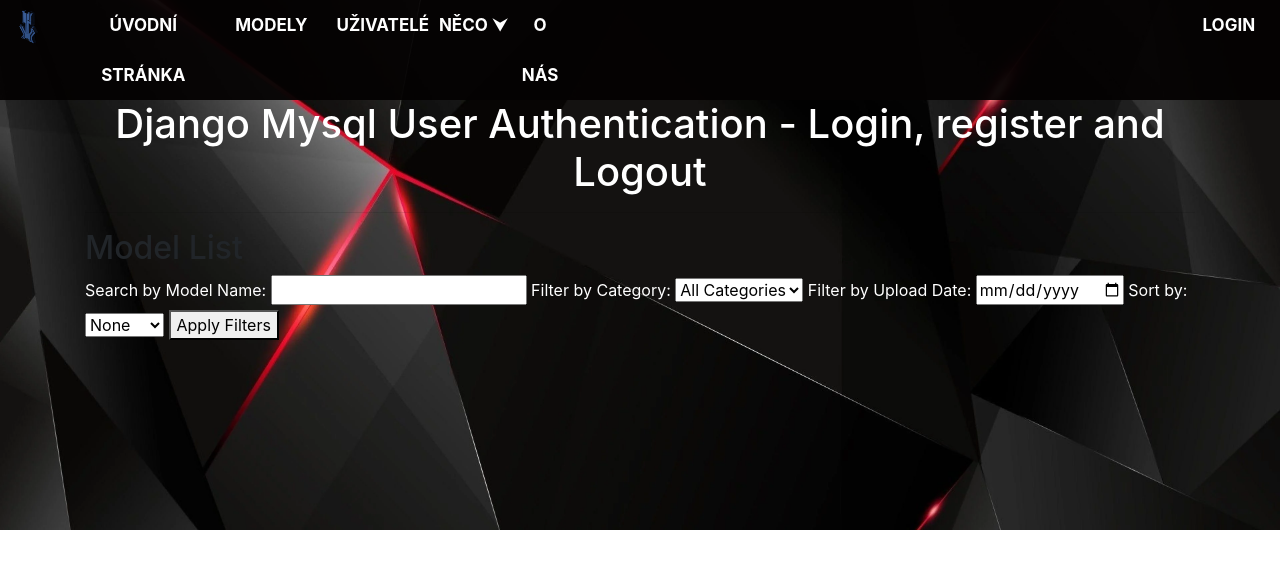
After one commit to OndraVicha/zaverecny-projekt, a Django app: page /modelViewer/model_list/ in a window 1280 px wide. The commit adds this page. Shown: the top 569 px of the page. Run offline with Django 4.2, Linux system fonts and the light colour scheme; data that the repository does not hold is empty; parts of the project's set-up code (start-up, migrations or seed data) failed here and were passed over; some libraries are stand-ins or nearby versions.

Commit message:
přidání hodnocení modelu(Nefunkční zatim)

```diff
--- a/modelViewer/admin.py
+++ b/modelViewer/admin.py
@@ -5,3 +5,4 @@ from .models import *
 
 admin.site.register(ThreeDModel)
 admin.site.register(Category)
+admin.site.register(Rating)
--- /dev/null
+++ b/modelViewer/static/js/rating.js
@@ -0,0 +1,42 @@
+ $(document).ready(function () {
+      // Přidání události pro změnu hodnocení
+      $('.rating input').change(function () {
+        const modelId = $(this).data('model-id');
+        const ratingContainer = $(this).closest('.rating-container').find('.rating');
+        rateModel(modelId, ratingContainer);
+      });
+
+      // Funkce pro odeslání hodnocení pomocí AJAX
+      function rateModel(modelId, ratingContainer) {
+        const rating = $('input[name="rating"]:checked').val();
+        $.ajax({
+          url: `/rate/${modelId}/`,
+          method: 'POST',
+          data: { rating: rating },
+          success: function (data) {
+            // Aktualizace zobrazení hvězdiček po úspěšném hodnocení
+            displayStars(data.rating, ratingContainer);
+          },
+          error: function (error) {
+            console.error('Failed to rate the model:', error);
+          },
+        });
+      }
+
+      // Funkce pro zobrazení hvězdiček
+      function displayStars(rating, container) {
+        container.empty();
+        for (let i = 1; i <= 5; i++) {
+          const star = $('<span class="icon">★</span>');
+          if (i <= rating) {
+            star.addClass('active');
+          }
+          container.append(star);
+        }
+      }
+      $('.rate-model').click(function () {
+        const modelId = $(this).closest('.rating-container').find('.rating').data('model-id');
+        const ratingContainer = $(this).closest('.rating-container').find('.rating');
+        rateModel(modelId, ratingContainer);
+    });
+    });
--- a/modelViewer/static/userCSS/home.css
+++ b/modelViewer/static/userCSS/home.css
@@ -7,7 +7,7 @@ body{
     background-attachment: scroll;
 }
 .h1{
-    padding-top: 200px;
+    padding-top: 100px;
     text-align: center;
     color: #ffffff;
 }
--- a/modelViewer/templates/frontpage/navbar.html
+++ b/modelViewer/templates/frontpage/navbar.html
@@ -9,14 +9,8 @@
                </a>
               </li>
             <li style="width: 12%;"><a href='/'>Úvodní stránka</a></li>
-            <li style="width: 8%;"><a class='dropdown-arrow' href=''>Modely</a>
-              <ul class='sub-menus'>
+            <li style="width: 8%;"><a href='/modelViewer/model_list'>Modely</a>
 
-                <li><a href=''>Jiné</a></li>
-                <li><a href=''>Město</a></li>
-                <li><a href=''>Hory</a></li>
-                <li><a href=''>Krajina</a></li>
-              </ul>
             </li>
             <li style="width: 8%;"><a href=''>Uživatelé</a></li>
             <li style="width: 6%;"><a class='dropdown-arrow' href=''>Něco</a>
--- a/modelViewer/templates/home.html
+++ b/modelViewer/templates/home.html
@@ -12,8 +12,11 @@
     <link rel="stylesheet" href="{% static 'userCSS/home.css' %}">
     <link rel="stylesheet" href="{% static 'userCSS/profile.css' %}">
     <link rel="stylesheet" href="{% static 'userCSS/aframe.css' %}">
+ <script src="https://code.jquery.com/jquery-3.6.4.min.js"></script>
     <script src="{% static 'js/navbar.js' %}"></script>
+    <script src="{% static 'js/rating.js' %}"></script>
     <script src="https://aframe.io/releases/1.5.0/aframe.min.js"></script>
+
 
 </head>
 {% include 'frontpage/navbar.html' %}
@@ -28,6 +31,7 @@
       {% block add %} {% endblock %}
       {% block user %} {% endblock %}
       {% block content %} {% endblock %}
+        {% block search %} {% endblock %}
     </main>
   </div>
 </body>
--- /dev/null
+++ b/modelViewer/templates/models/search_model.html
@@ -0,0 +1,85 @@
+{% extends 'home.html' %}
+
+{% block search %}
+  <h2>Model List</h2>
+
+    <form method="get" action="{% url 'model_list' %}">
+        <div class="text-white">
+            <label for="model_name">Search by Model Name:</label>
+            <input type="text" name="model_name">
+
+            <label for="category">Filter by Category:</label>
+            <select name="category">
+                <option value="" selected>All Categories</option>
+                {% for category in categories %}
+                    <option value="{{ category.id }}">{{ category.name }}</option>
+                {% endfor %}
+            </select>
+
+            <label for="upload_date">Filter by Upload Date:</label>
+            <input type="date" name="upload_date">
+
+            <label for="sort_by">Sort by:</label>
+            <select name="sort_by">
+                <option value="" selected>None</option>
+                <option value="newest">Newest</option>
+                <option value="oldest">Oldest</option>
+            </select>
+
+            <button type="submit">Apply Filters</button>
+        </div>
+    </form>
+    <div class="w3-container text-white">
+        <div class="row">
+             {% for model in models %}
+                <div class="col-md-4 mb-4">
+                    <div class="w3-card-4 border border-danger bg-secondary" style="height: 100%;">
+                        <img src="{{ model.image.url }}" alt="{{ model.title }}" style="width:100%; height:500px; object-fit: cover;" class="img-fluid">
+                        <button class="btn btn-info delete-btn mt-2 w-100">
+                                <a class="text-white text-decoration-none" href="{% url 'model' model.id %}">View Model</a>
+                        </button>
+                        <div style="clear: both;"></div>
+                        <h2 class="text-center">{{ model.title }}</h2>
+                        <div class="w3-container w3-center ml-2">
+
+                            <strong>{{ model.title }}</strong> by {{ model.user.username }}<br>
+                            Description: {{ model.description }}<br>
+                            Upload Date: {{ model.upload_date }}<br>
+                            Categories:
+                            {% for category in model.categories.all %}
+                              {{ category.name }}
+                            {% endfor %}
+                            <br>
+                            <div class="rating-container">
+                                <p>Rating: {{ model.rating_average|default:"Not rated" }}</p>
+                                <div class="rating" data-model-id="{{ model.id }}">
+                                    <!-- Zde zobrazte hvězdičky podle hodnocení modelu -->
+                                </div>
+                                <form>
+                                    1
+                                    <input type="radio" name="rating" value="1">
+                                    <input type="radio" name="rating" value="2">
+                                    <input type="radio" name="rating" value="3">
+                                    <input type="radio" name="rating" value="4">
+                                    <input type="radio" name="rating" value="5">
+                                    5
+                                    <button type="button" class="rate-model">Rate Model</button>
+                                </form>
+                                <p class="rating-error" style="color: red;"></p> <!-- Zde zobrazte chybovou zprávu -->
+                            </div>
+                        </div>
+                            <div class="mt-2">
+                                <button class="btn btn-success delete-btn float-left">
+                                    <a class="text-white text-decoration-none" href="{% url 'model' model.id %}">View Model</a>
+                                </button>
+
+                                <button class="btn btn-primary delete-btn float-right">
+                                    <a class="text-white text-decoration-none" href="{{ model.file.url }}" target="_blank">Download Model</a>
+                                </button>
+                            </div>
+                    </div>
+                </div>
+            {% endfor %}
+        </div>
+    </div>
+{% endblock %}
--- a/modelViewer/urls.py
+++ b/modelViewer/urls.py
@@ -12,4 +12,6 @@ urlpatterns = [
     path('delete_model/<int:model_id>/', views.delete_model, name='delete_model'),
     path('edit_3d_model/<int:model_id>/', views.edit_3d_model, name='edit_3d_model'),
     path('model/<int:model_id>/', views.model, name='model'),
+    path('model_list/', views.model_list, name='model_list'),
+    path('rate_model/<int:model_id>/', views.rate_model, name='rate_model'),
 ]
--- a/modelViewer/views.py
+++ b/modelViewer/views.py
@@ -4,9 +4,12 @@ from django.contrib.auth.forms import UserCreationForm
 from django.contrib.auth import authenticate, login
 from django.contrib.auth import logout
 from .forms import ThreeDModelForm,StyledAuthenticationForm
-from .models import ThreeDModel,Category
+from .models import ThreeDModel,Category,Rating
 from django.contrib import messages
-from django.db import models
+from django.db.models import Q
+from django.http import JsonResponse
+from django.views.decorators.http import require_POST
+from django.contrib.auth.decorators import login_required
 
 def index(request):
 	return render(request, 'index.html')
@@ -104,10 +107,63 @@ def edit_3d_model(request, model_id):
     return render(request, 'models/edit_3d_model.html', {'form': form, 'instance': instance})
 
 def model(request, model_id):
-
     model = get_object_or_404(ThreeDModel, pk=model_id, user=request.user)
     context = {
         'model': model,
     }
+    return render(request, 'models/view_3dmodel.html', context)
 
-    return render(request, 'models/view_3dmodel.html', context)
+def model_list(request):
+    models = ThreeDModel.objects.all()
+    categories = Category.objects.all()
+
+    # Získání hodnot z formuláře
+    category_id = request.GET.get('category')
+    upload_date = request.GET.get('upload_date')
+    model_name = request.GET.get('model_name')
+    sort_by = request.GET.get('sort_by')
+
+    # Filtrujeme podle kategorie
+    if category_id:
+        models = models.filter(categories__id=category_id)
+
+    # Filtrujeme podle data uploadu
+    if upload_date:
+        models = models.filter(upload_date=upload_date)
+
+    # Filtrujeme podle jména modelu (necitlivě na diakritiku)
+    if model_name:
+        models = models.filter(Q(title__icontains=model_name))
+
+    # Třídíme podle nejnovějších nebo nejstarších
+    if sort_by == 'newest':
+        models = models.order_by('-upload_date')
+    elif sort_by == 'oldest':
+        models = models.order_by('upload_date')
+
+    return render(request, 'models/search_model.html', {'models': models, 'categories': categories})
+
+
+def rate_model(request, model_id):
+    rating = request.POST.get('rating', None)
+    try:
+        rating = int(rating)
+        if rating < 1 or rating > 5:
+            raise ValueError("Invalid rating value")
+    except (ValueError, TypeError):
+        return JsonResponse({'error': 'Invalid rating value'}, status=400)
+
+    model = ThreeDModel.objects.get(pk=model_id)
+
+    # Zkontrolujte, zda uživatel již hodnotil tento model
+    if Rating.objects.filter(user=request.user, model=model).exists():
+        return JsonResponse({'error': 'You have already rated this model'}, status=400)
+
+    # Uložte hodnocení do databáze
+    Rating.objects.create(user=request.user, model=model, rating=rating)
+
+    # Aktualizujte průměrné hodnocení v modelu (pokud je to relevantní)
+    model.rating_average = (model.rating_average + rating) / 2
+    model.save()
+
+    return JsonResponse({'rating': model.rating_average}, status=200)
```
Also changed, not shown: modelViewer/models.py (+21 -3 lines), modelViewer/templates/models/view_3dmodel.html (+91 -4 lines), modelViewer/migrations/0002_alter_threedmodel_file_rating.py (added), modelViewer/migrations/0003_remove_threedmodel_rating_average_and_more.py (added).
